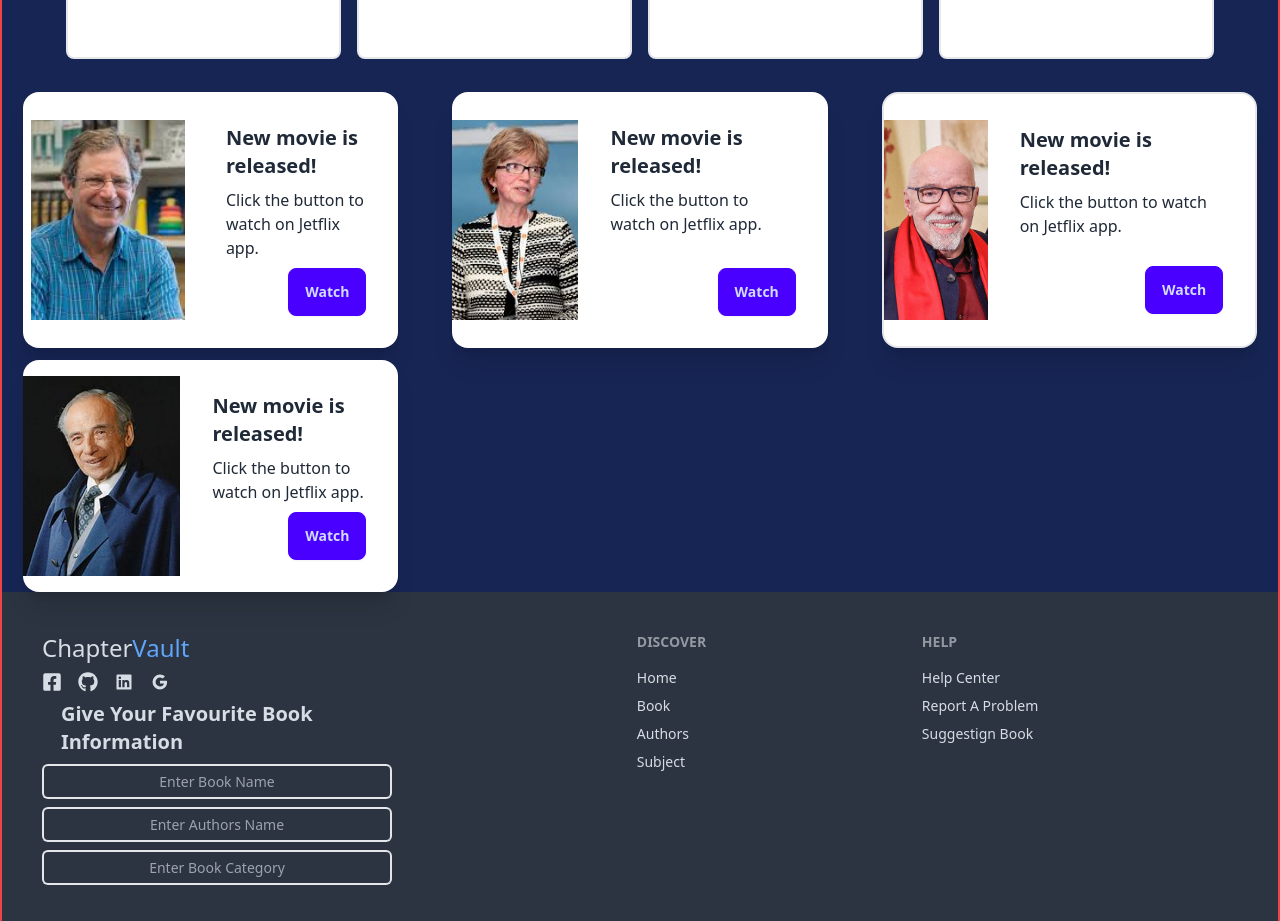
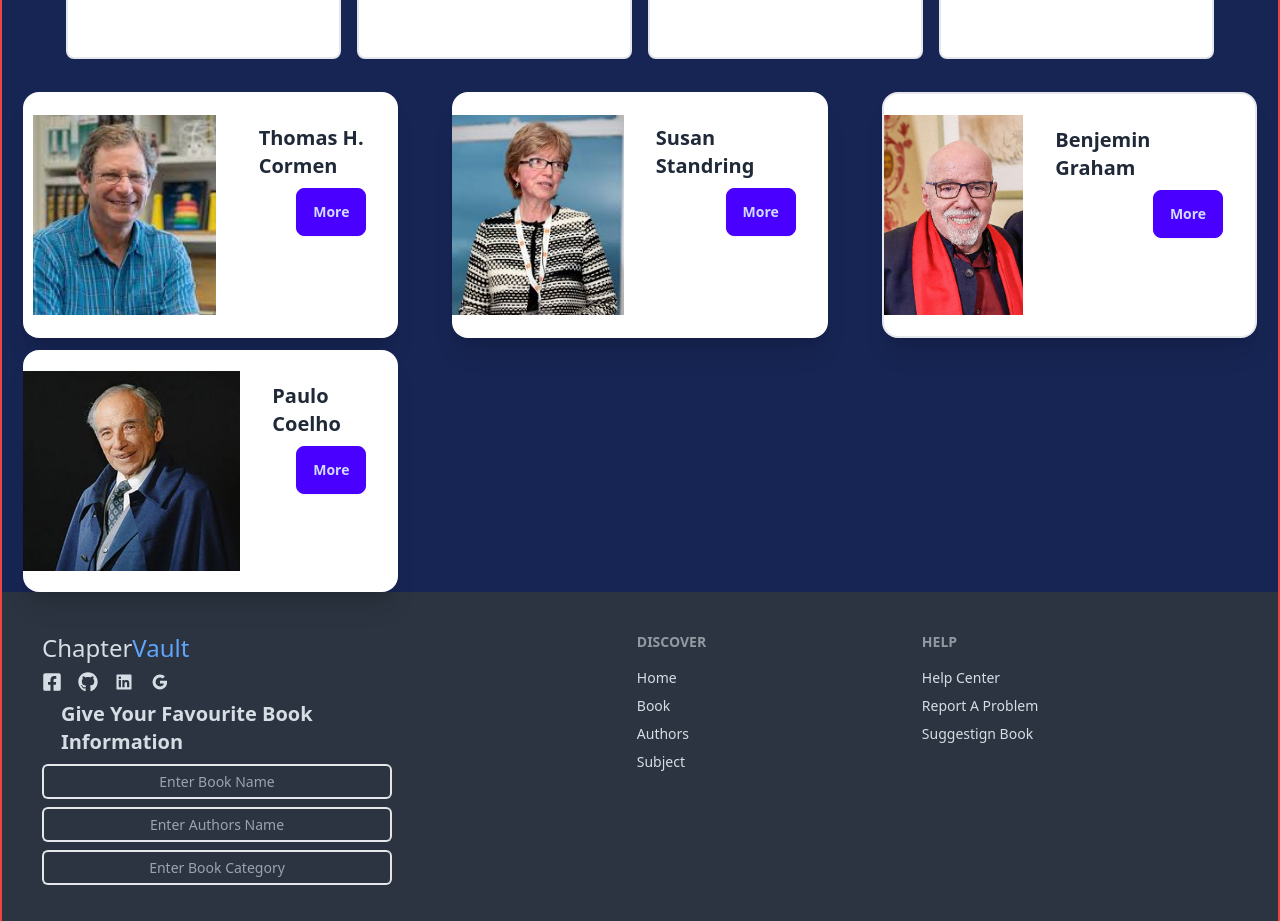
Before and after one commit to rajib777durjoy/assignment11client, a React (Vite) app: page / in a window 1280 px wide. Shown: the part 980-1901 px from the top of the page. Built offline with nearby package versions, Linux system fonts and the light colour scheme; no server answers.

Commit message:
update to author name in Authorlist page

```diff
--- a/src/Component/Extra/AuthorList.jsx
+++ b/src/Component/Extra/AuthorList.jsx
@@ -10,10 +10,9 @@
                         alt="Movie" className='w-[90%] mx-auto h-[200px]' />
                 </figure>
                 <div className="card-body">
-                    <h2 className="card-title">New movie is released!</h2>
-                    <p>Click the button to watch on Jetflix app.</p>
+                    <h2 className="card-title">Thomas H. Cormen</h2>
                     <div className="card-actions justify-end">
-                        <button className="btn btn-primary">Watch</button>
+                        <button className="btn btn-primary">More</button>
                     </div>
                 </div>
             </div>
@@ -24,10 +23,9 @@
                         alt="Movie" className='w-[100%] h-[200px]'/>
                 </figure>
                 <div className="card-body">
-                    <h2 className="card-title">New movie is released!</h2>
-                    <p>Click the button to watch on Jetflix app.</p>
+                    <h2 className="card-title">Susan Standring</h2>
                     <div className="card-actions justify-end">
-                        <button className="btn btn-primary">Watch</button>
+                        <button className="btn btn-primary">More</button>
                     </div>
                 </div>
             </div>
@@ -38,10 +36,9 @@
                         alt="Movie" className='w-[100%] h-[200px] ' />
                 </figure>
                 <div className="card-body">
-                    <h2 className="card-title">New movie is released!</h2>
-                    <p>Click the button to watch on Jetflix app.</p>
+                    <h2 className="card-title">Benjemin Graham</h2>
                     <div className="card-actions justify-end">
-                        <button className="btn btn-primary">Watch</button>
+                        <button className="btn btn-primary">More</button>
                     </div>
                 </div>
             </div>
@@ -52,10 +49,10 @@
                         alt="Movie" className='w-[100%] h-[200px]' />
                 </figure>
                 <div className="card-body">
-                    <h2 className="card-title">New movie is released!</h2>
-                    <p>Click the button to watch on Jetflix app.</p>
+                    <h2 className="card-title">Paulo Coelho</h2>
+
                     <div className="card-actions justify-end">
-                        <button className="btn btn-primary">Watch</button>
+                        <button className="btn btn-primary">More</button>
                     </div>
                 </div>
             </div>
```
